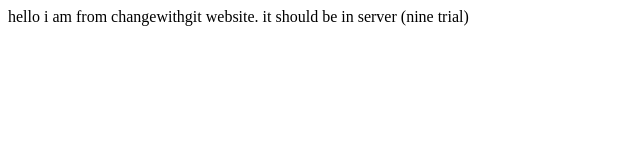
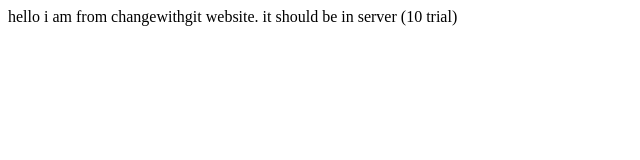
Before and after one commit to asifulhaque085/changewithgit, a plain HTML site: page index.html in a window 1280 px wide. Shown: the full height of the page, 0-640 px from the left. Drawn offline with Linux system fonts and the light colour scheme.

Commit message:
10 trial

```diff
--- a/index.html
+++ b/index.html
@@ -6,6 +6,6 @@
     <title>Document</title>
   </head>
   <body>
-    hello i am from changewithgit website. it should be in server (nine trial)
+    hello i am from changewithgit website. it should be in server (10 trial)
   </body>
 </html>
```
Also changed, not shown: 1 other file.
